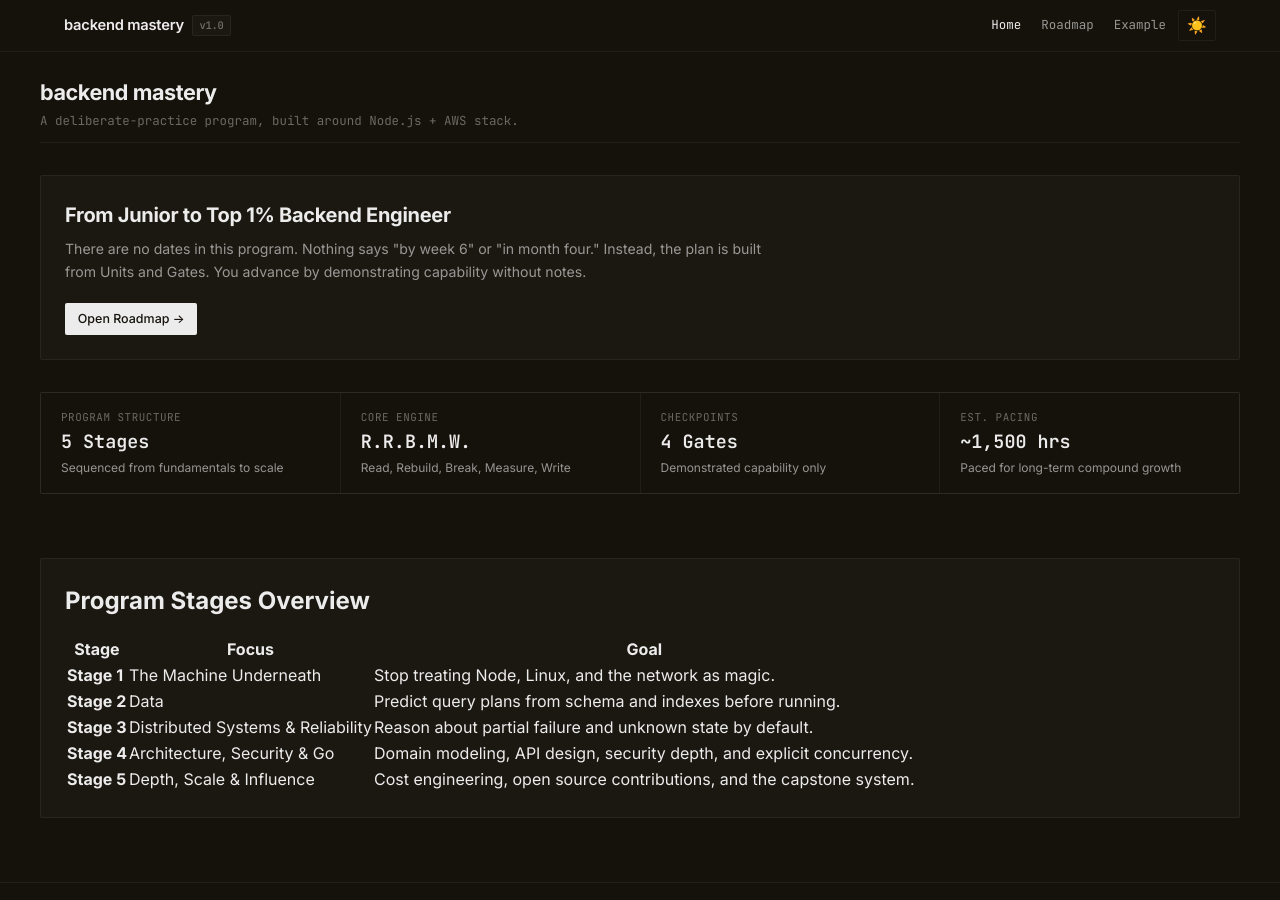
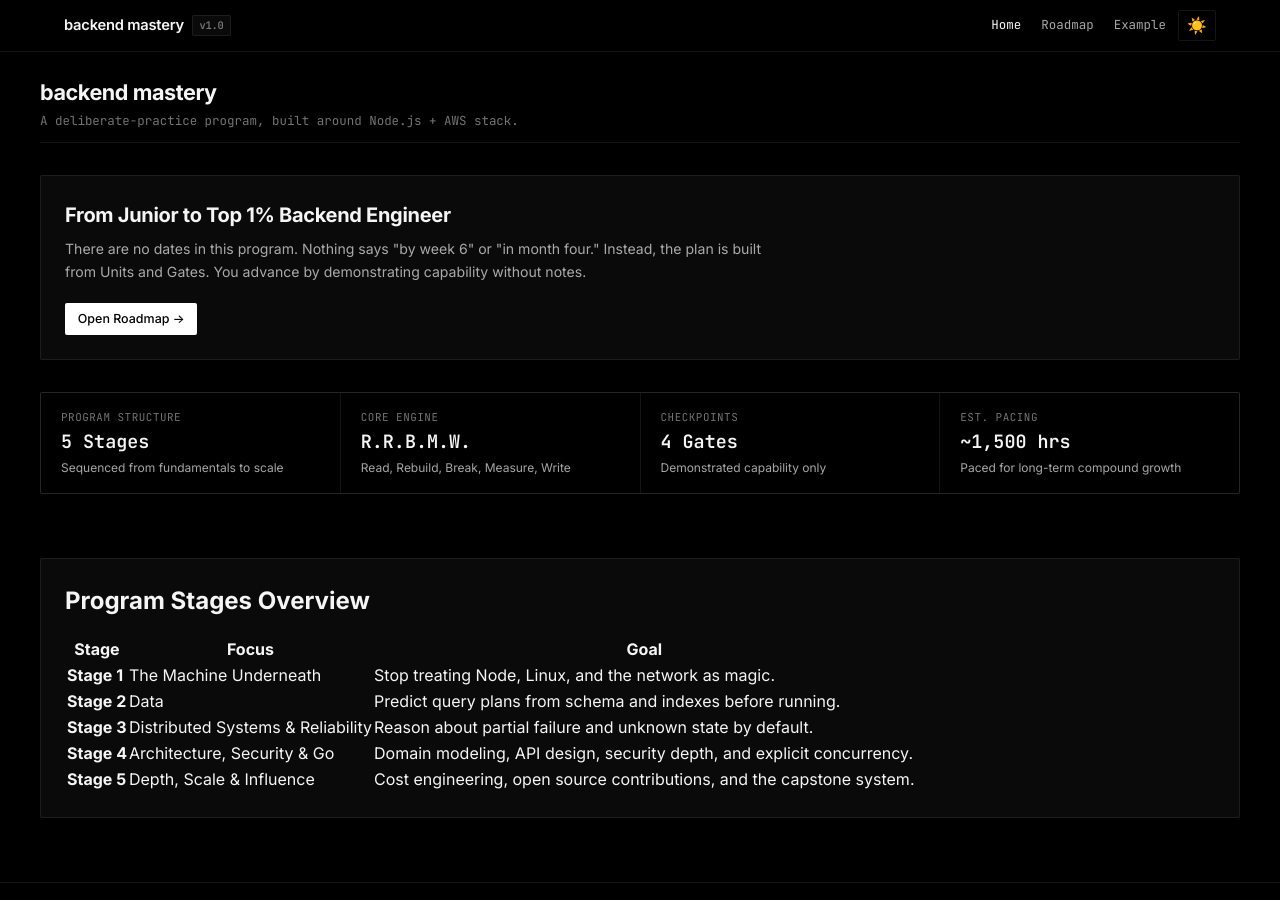
Before and after one commit to Bhaveshpetkar3/backend_guide, a Jekyll site: the page built from index.md, in a window 1280 px wide and 900 px high. Built offline with Jekyll 4.4.1, drawn with Linux system fonts in a browser that asks for light colours.

Commit message:
Change dark theme to pure AMOLED black (#000000)

```diff
--- a/assets/css/main.css
+++ b/assets/css/main.css
@@ -4,26 +4,26 @@
 
 /* ─── CSS Variables / Design Tokens ─── */
 :root {
-  /* Dark theme (default) - Warm Charcoal / Ink-on-Paper Warmth */
-  --bg-primary: #14120b;
-  --bg-secondary: #1a1811;
-  --bg-tertiary: #232118;
+  /* Dark theme (default) - Pure AMOLED Black */
+  --bg-primary: #000000;
+  --bg-secondary: #0a0a0a;
+  --bg-tertiary: #141414;
   --bg-card: transparent;
-  --bg-input: #1a1811;
-  --bg-hover: #232118;
+  --bg-input: #0a0a0a;
+  --bg-hover: #141414;
 
-  --border-subtle: rgba(237, 236, 236, 0.06);
-  --border-accent: rgba(237, 236, 236, 0.12);
+  --border-subtle: rgba(255, 255, 255, 0.08);
+  --border-accent: rgba(255, 255, 255, 0.16);
 
-  --text-primary: #edecec;
-  --text-secondary: rgba(237, 236, 236, 0.6);
-  --text-muted: rgba(237, 236, 236, 0.4);
-  --text-faint: rgba(237, 236, 236, 0.2);
-  --text-inverse: #14120b;
+  --text-primary: #f5f5f5;
+  --text-secondary: rgba(255, 255, 255, 0.65);
+  --text-muted: rgba(255, 255, 255, 0.45);
+  --text-faint: rgba(255, 255, 255, 0.25);
+  --text-inverse: #000000;
 
-  --accent-primary: #edecec;
-  --accent-secondary: rgba(237, 236, 236, 0.8);
-  --accent-glow: rgba(237, 236, 236, 0.03);
+  --accent-primary: #ffffff;
+  --accent-secondary: rgba(255, 255, 255, 0.85);
+  --accent-glow: rgba(255, 255, 255, 0.03);
 
   --success: #10b981;
   --success-bg: rgba(16, 185, 129, 0.08);
```
